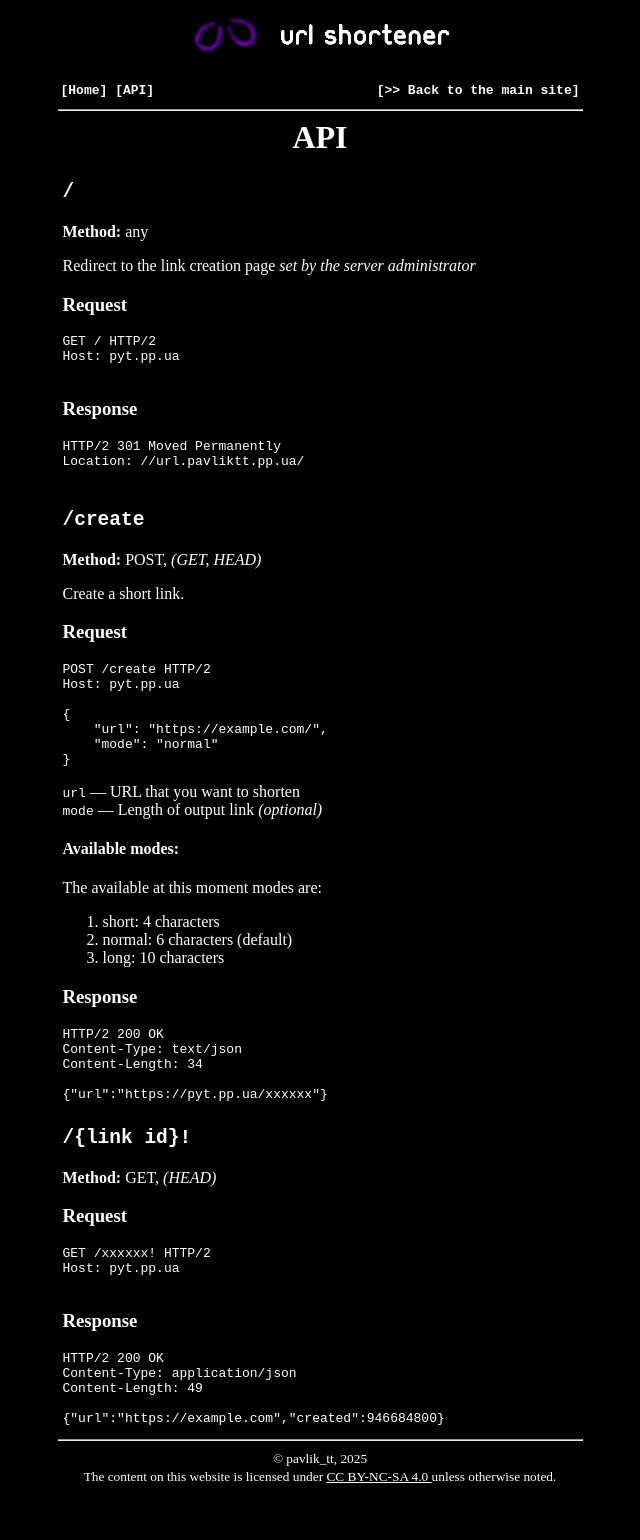
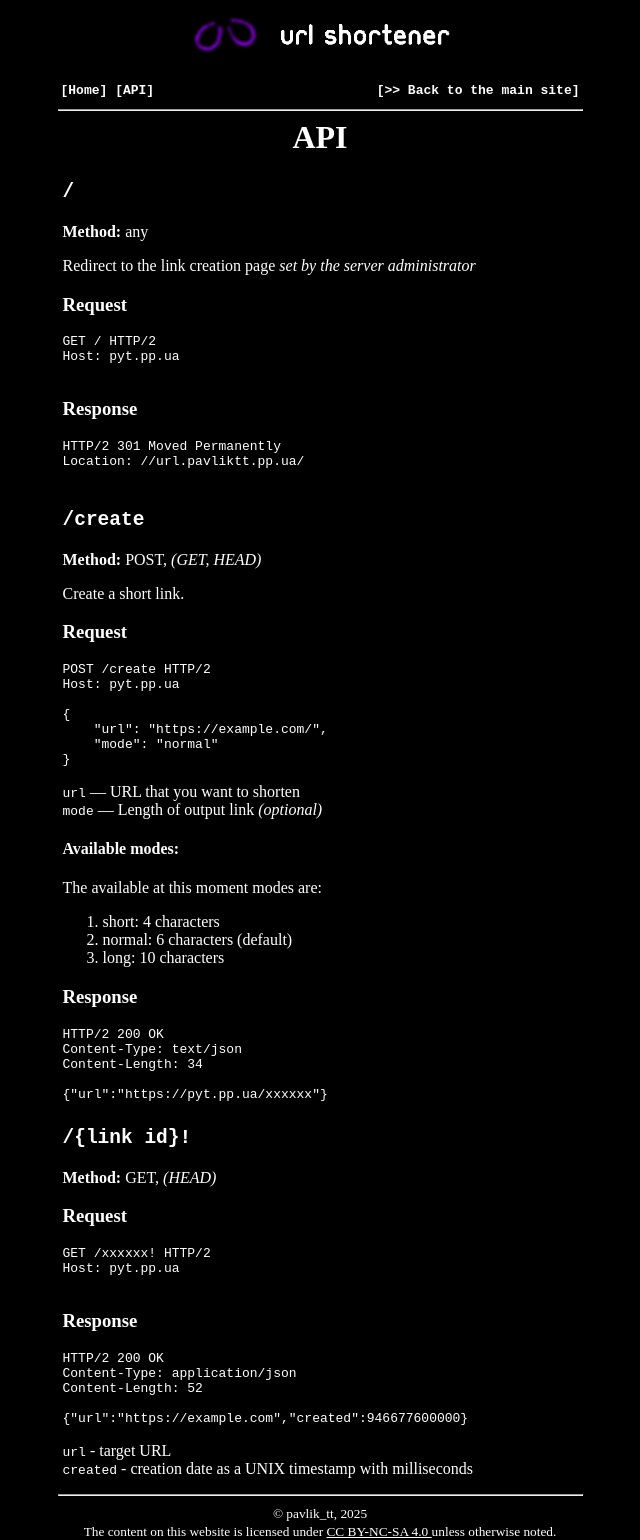
Before and after one commit to pavliks-website/url.pavliktt.pp.ua, a Jekyll site: the page built from api.md, in a window 1280 px wide. Shown: the whole page, without its empty margins (320-960 px from the left). Built offline with Jekyll 4.4.1, drawn with Linux system fonts in a browser that asks for light colours; our own code applies the rules of GitHub Pages for plain Markdown files; before the commit the page ends 1485 px from its top, so only the background shows below that.

Commit message:
modified `/{link id}!` a bit

````diff
--- a/api.md
+++ b/api.md
@@ -73,7 +73,10 @@ Host: pyt.pp.ua
 ```
 HTTP/2 200 OK
 Content-Type: application/json
-Content-Length: 49
+Content-Length: 52
 
-{"url":"https://example.com","created":946684800}
+{"url":"https://example.com","created":946677600000}
 ```
+
+`url` - target URL\
+`created` - creation date as a UNIX timestamp with milliseconds
````
